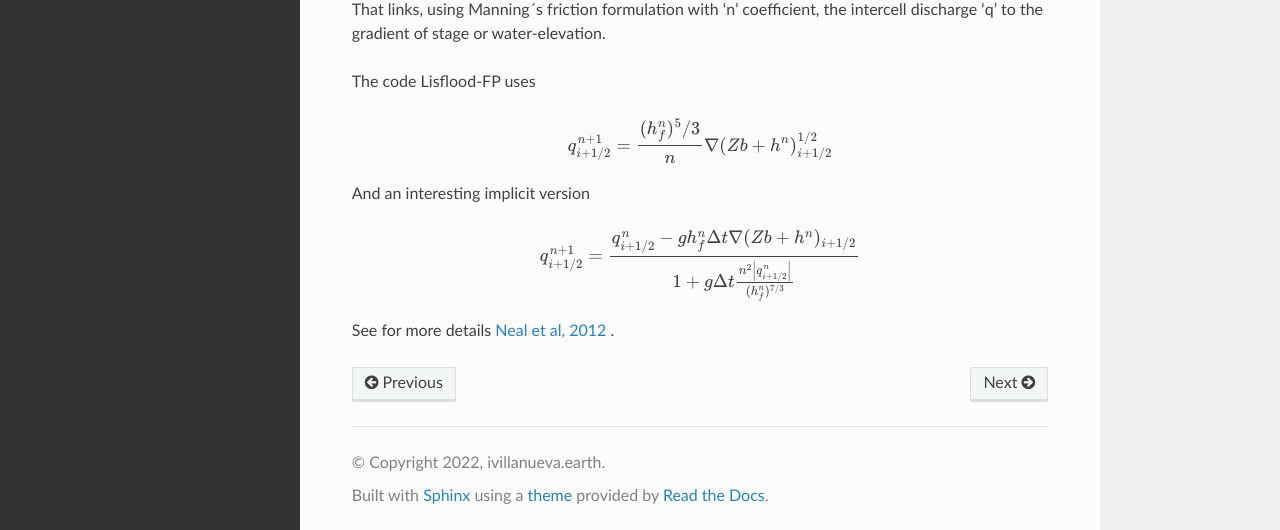
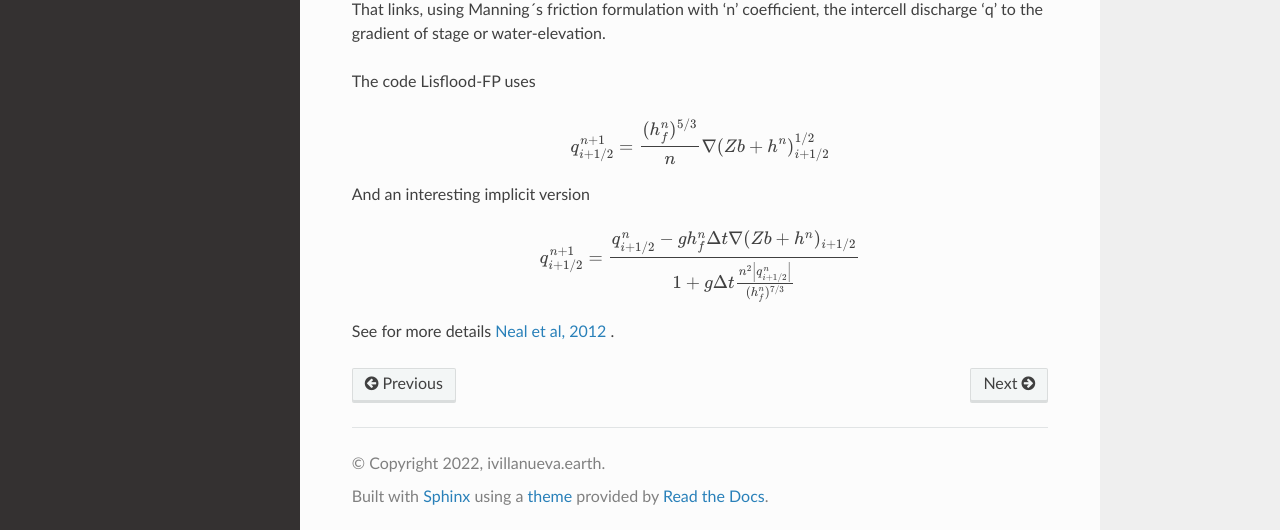
Before and after one commit to ivillamadrid/FloodMapping, a Sphinx documentation site: the page built from docs/source/lsm.rst, in a window 1280 px wide and 1372 px high. Shown: the part 839-1369 px from the top of the window. Built offline with Sphinx 7.4.7 and the Read the Docs theme 2.0.0, drawn with Linux system fonts in a browser that asks for light colours.

Commit message:
Update lsm.rst

```diff
--- a/docs/source/lsm.rst
+++ b/docs/source/lsm.rst
@@ -35,7 +35,7 @@ The code Lisflood-FP uses
 
 .. math::
 
- q^{n+1}_{i+1/2} =  \frac{(h^n_f)^5/3}{n} \nabla(Zb+h^n)^{1/2}_{i+1/2}
+ q^{n+1}_{i+1/2} =  \frac{(h^n_f)^{5/3}}{n} \nabla(Zb+h^n)^{1/2}_{i+1/2}
 
 And an interesting implicit version
 
```
